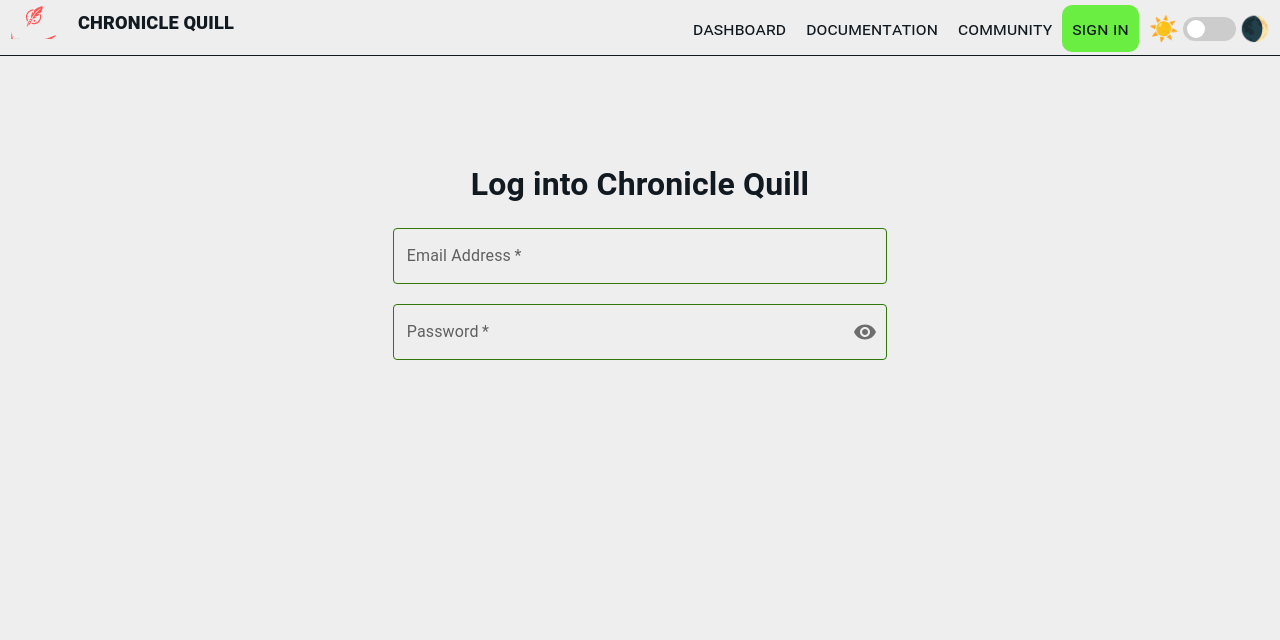
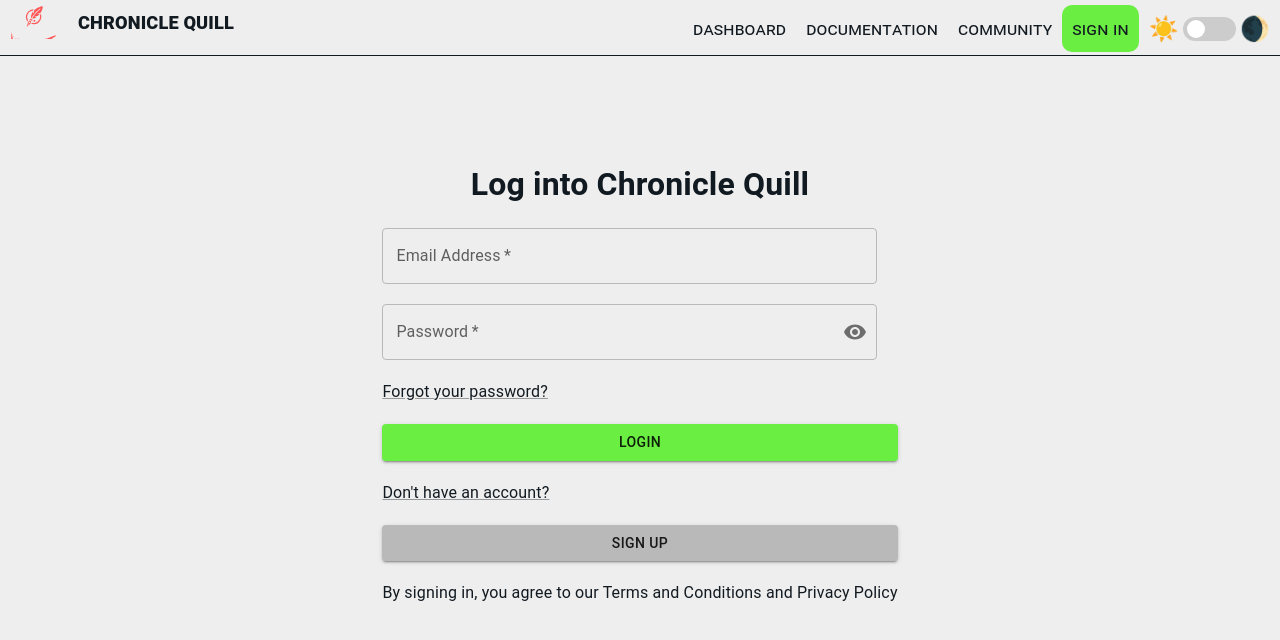
Before and after one commit to MayankPant/chroniclequill-management, a React (Create React App) app: page / in a window 1280 px wide. Shown: the top 640 px of the page. Built offline with nearby package versions, Linux system fonts and the light colour scheme.

Commit message:
feat: finished the fronend design of the login view..

```diff
--- a/package.json
+++ b/package.json
@@ -6,6 +6,7 @@
     "@emotion/react": "^11.13.3",
     "@emotion/styled": "^11.13.0",
     "@mui/icons-material": "^6.1.4",
+    "@mui/lab": "^6.0.0-beta.12",
     "@mui/material": "^6.1.4",
     "@testing-library/jest-dom": "^5.17.0",
     "@testing-library/react": "^13.4.0",
--- a/src/Components/Theme.tsx
+++ b/src/Components/Theme.tsx
@@ -3,7 +3,7 @@ import { createTheme } from '@mui/material/styles';
 // Light and Dark theme color definitions
 const lightThemeColors = {
   primary: '#6aee42',  // Default light primary color for buttons
-  secondary: '#317709',
+  secondary: '#b8b9b8',
   background: '#eee', // for background
   text: '#121a21',
 };
--- a/src/Views/Login.tsx
+++ b/src/Views/Login.tsx
@@ -1,16 +1,17 @@
-
-import React from "react";
-import { FormControl, TextField, } from "@mui/material";
+import React, { useState } from "react";
+import { Button, FormControl, TextField } from "@mui/material";
 import "../styles/Login.css";
 import { InputLabel, OutlinedInput } from "@mui/material";
 import { InputAdornment, IconButton } from "@mui/material";
 import Visibility from "@mui/icons-material/Visibility";
 import VisibilityOff from "@mui/icons-material/VisibilityOff";
-import {useTheme} from "@mui/material";
+import { useTheme } from "@mui/material";
+import { Link } from "@mui/material";
+import { LoadingButton } from "@mui/lab";
+import { Save, Widgets } from "@mui/icons-material";
 const Login = () => {
   const [showPassword, setShowPassword] = React.useState(false);
-
-
+  const [loading, isLoading] = useState<boolean>(false);
 
   const handleClickShowPassword = () => setShowPassword((show) => !show);
 
@@ -26,31 +27,30 @@ const Login = () => {
     event.preventDefault();
   };
 
-    const theme = useTheme();
-    const styles =  {
-        backgroundColor: theme.palette.background.default,
-        color: theme.palette.text.primary,
-    }
+  const theme = useTheme();
+  const styles = {
+    backgroundColor: theme.palette.background.default,
+    color: theme.palette.text.primary,
+  };
 
   return (
     <div style={styles} className="login-wrapper">
       <div className="login-title">Log into Chronicle Quill</div>
       <div className="login-form">
-      <TextField
+        <TextField
           required
           id="email-address"
           label="Email Address"
           variant="outlined"
-          sx={{ width: '55ch'}}
+          sx={{ width: "55ch" }}
         />
-        <FormControl sx={{width: "55ch" }} required variant="outlined">
+        <FormControl sx={{ width: "55ch" }} required variant="outlined">
           <InputLabel htmlFor="outlined-adornment-password">
             Password
           </InputLabel>
           <OutlinedInput
             id="outlined-adornment-password"
             type={showPassword ? "text" : "password"}
-
             endAdornment={
               <InputAdornment position="end">
                 <IconButton
@@ -67,6 +67,30 @@ const Login = () => {
             label="Password"
           />
         </FormControl>
+        <Link color={styles.color} href="#">
+          Forgot your password?
+        </Link>
+
+        <LoadingButton
+          loading={loading}
+          loadingPosition="start"
+          children={"Login"}
+          variant="contained"
+          sx={{ width: "100%" }}
+        />
+
+        <Link color={styles.color} href="#">
+          Don't have an account?
+        </Link>
+
+        <LoadingButton
+          loading={loading}
+          loadingPosition="start"
+          children={"SIGN UP"}
+          variant="contained"
+          sx={{ width: "100%", backgroundColor: theme.palette.secondary.main }}
+        />
+        <span style={{color: theme.palette.text.primary}}>By signing in, you agree to our Terms and Conditions and Privacy Policy</span>
       </div>
     </div>
   );
--- a/src/styles/DarkMode.css
+++ b/src/styles/DarkMode.css
@@ -5,7 +5,7 @@
   --background-color: #eee;
   --link-color: cornflowerblue;
   --primary-button-color: #6aee42;
-  --secondary-button-color: #317709;
+  --secondary-button-color: #b8b9b8;
 }
 
 [data-theme="dark"] {
```
Also changed, not shown: 1 other file (tests, documents, lock files or other folders).
